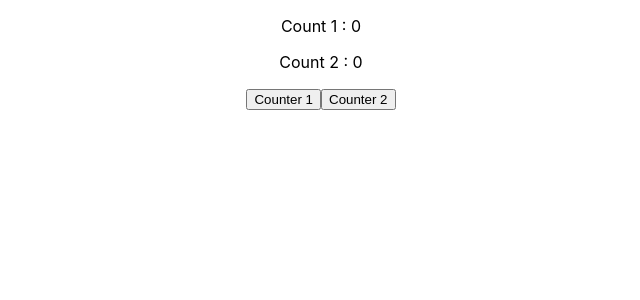
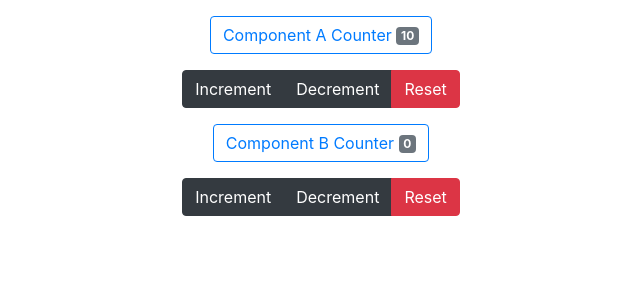
Before and after one commit to ridhoajibx/learn-react-redux, a React (Create React App) app in the folder react-hooks/: page / in a window 1280 px wide. Shown: the top 300 px of the page, without its empty margins (319-959 px from the left). Built offline with nearby package versions, Linux system fonts and the light colour scheme.

Commit message:
[ridho]- customHooks example

```diff
--- a/react-hooks/package.json
+++ b/react-hooks/package.json
@@ -6,10 +6,12 @@
     "@testing-library/jest-dom": "^5.11.4",
     "@testing-library/react": "^11.1.0",
     "@testing-library/user-event": "^12.1.10",
+    "bootstrap": "^4.5.3",
     "global": "^4.4.0",
     "react": "^17.0.1",
     "react-dom": "^17.0.1",
     "react-scripts": "4.0.0",
+    "reactstrap": "^8.7.1",
     "serve": "^11.3.2",
     "web-vitals": "^0.2.4"
   },
--- a/react-hooks/src/App.js
+++ b/react-hooks/src/App.js
@@ -1,11 +1,15 @@
 import React from 'react';
 import './App.css';
-import ExampleUsecallback from './example/usecallback/App'
+import ComponentA from './example/customhookExample/components/ComponentA';
+import ComponentB from './example/customhookExample/components/ComponentB';
 
 function App() {
     return (
         <div className="App">
-            <ExampleUsecallback />
+            <p></p>
+            <ComponentA />
+            <p></p>
+            <ComponentB />
         </div>
     );
 }
--- /dev/null
+++ b/react-hooks/src/example/customhookExample/components/ComponentA.js
@@ -0,0 +1,25 @@
+import React from 'react';
+import 'bootstrap/dist/css/bootstrap.min.css';
+import { Badge, Button, ButtonGroup } from 'reactstrap'
+import useCounter from '../customHook/useCounter';
+
+const ComponentA = () => {
+    const [count, increment, decrement, reset] = useCounter(10)
+    return (
+        <div>
+            <ButtonGroup>
+                <Button color="primary" outline>
+                    Component A Counter <Badge color="secondary">{count}</Badge>
+                </Button>
+            </ButtonGroup>
+            <p></p>
+            <ButtonGroup>
+                <Button color='dark' onClick={increment}>Increment</Button>
+                <Button color='dark' onClick={decrement}>Decrement</Button>
+                <Button color='danger' onClick={reset}>Reset</Button>
+            </ButtonGroup>
+        </div>
+    );
+}
+
+export default ComponentA;
--- /dev/null
+++ b/react-hooks/src/example/customhookExample/components/ComponentB.js
@@ -0,0 +1,25 @@
+import React from 'react';
+import 'bootstrap/dist/css/bootstrap.min.css';
+import { Badge, Button, ButtonGroup } from 'reactstrap'
+import useCounter from '../customHook/useCounter';
+
+const ComponentB = () => {
+    const [count, increment, decrement, reset] = useCounter(0, 3)
+    return (
+        <div>
+            <ButtonGroup>
+                <Button color="primary" outline>
+                    Component B Counter <Badge color="secondary">{count}</Badge>
+                </Button>
+            </ButtonGroup>
+            <p></p>
+            <ButtonGroup>
+                <Button color='dark' onClick={increment}>Increment</Button>
+                <Button color='dark' onClick={decrement}>Decrement</Button>
+                <Button color='danger' onClick={reset}>Reset</Button>
+            </ButtonGroup>
+        </div>
+    );
+}
+
+export default ComponentB;
--- /dev/null
+++ b/react-hooks/src/example/customhookExample/customHook/useCounter.js
@@ -0,0 +1,17 @@
+import { useState } from 'react';
+
+const useCounter = (initialState = 0, value = 1) => {
+    const [count, setCount] = useState(initialState)
+    const increment = () => {
+        setCount((prevCount => prevCount + value))
+    }
+    const decrement = () => {
+        setCount((prevCount => prevCount - value))
+    }
+    const reset = () => {
+        setCount(0)
+    }
+    return [count, increment, decrement, reset]
+}
+
+export default useCounter;
```
Also changed, not shown: 1 other file (tests, documents, lock files or other folders).
